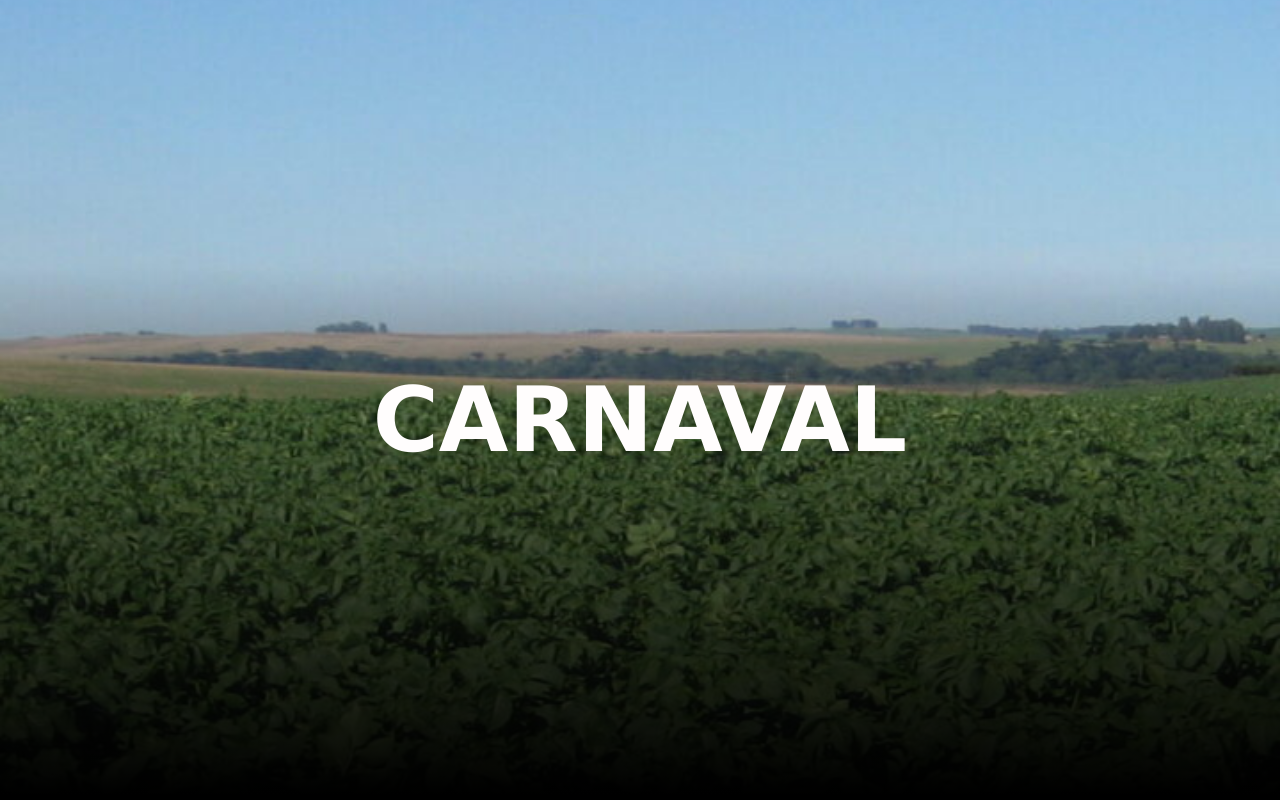
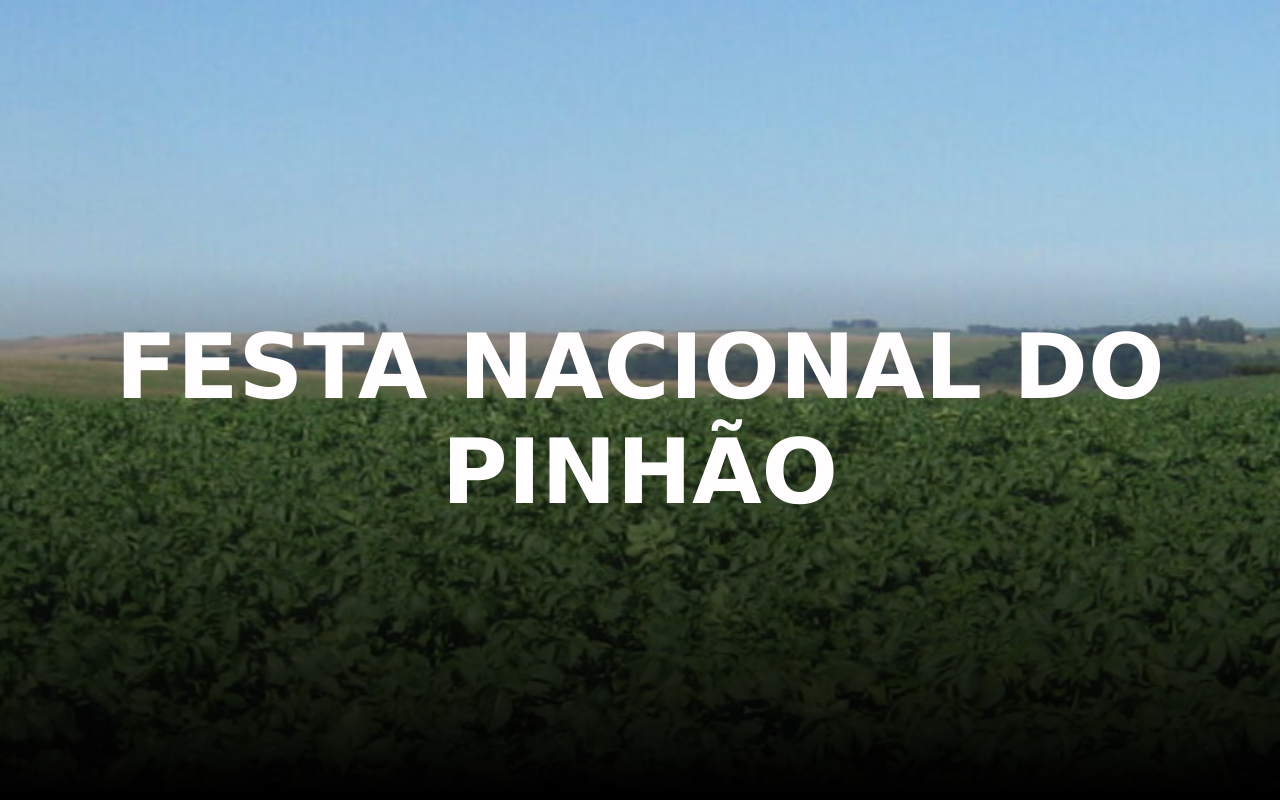
Before and after one commit to mateusleonilda2024/123, a plain HTML site: page index.html in a window 1280 px wide. Shown: the part 7205-8005 px from the top of the page. Drawn offline with nearby package versions, Linux system fonts and the light colour scheme; files that its build step writes are made by us from their sources; files whose address does not match are found by name; a web font is replaced by a local one.

Commit message:
Add files via upload

```diff
--- a/index.html
+++ b/index.html
@@ -91,7 +91,7 @@
             </section>
 
             <section class="module parallax parallax-5">
-                <h1>CARNAVAL</h1>
+                <h1> FESTA NACIONAL DO PINHÃO</h1>
             </section>
             <section class="module content">
                 <div class="container">
```
